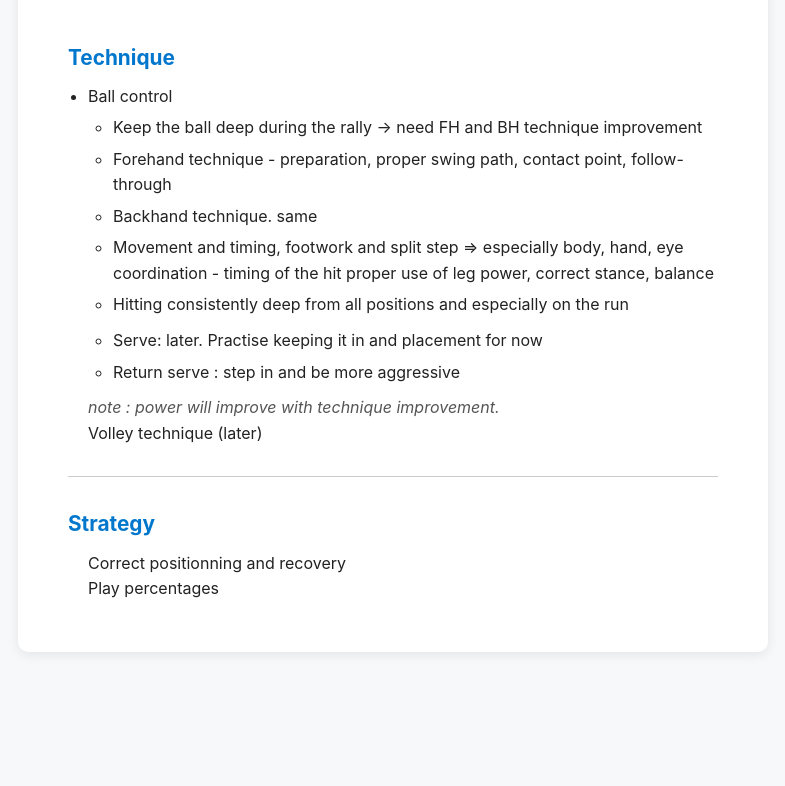
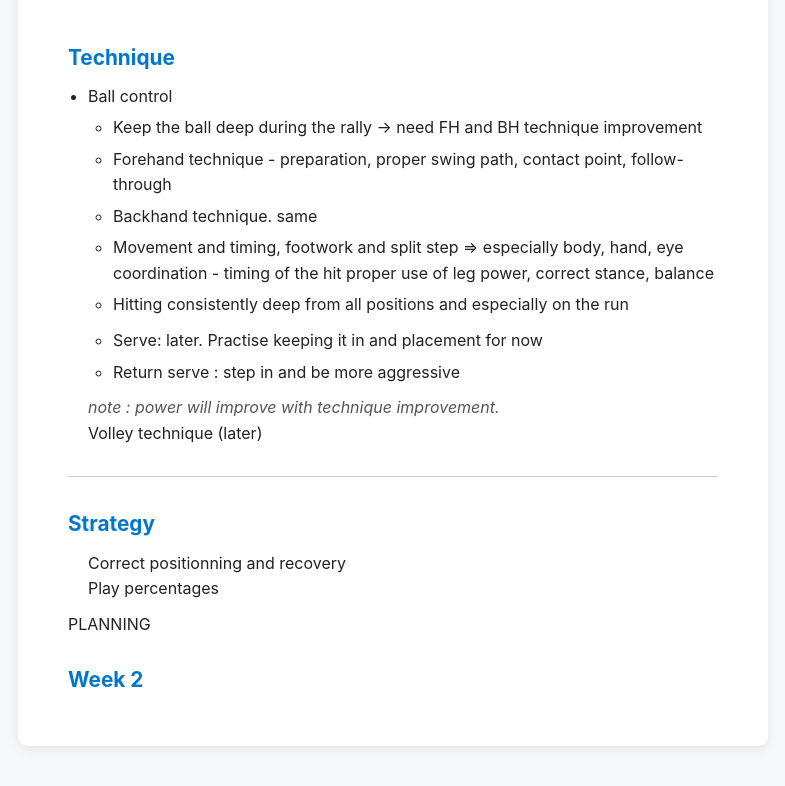
Before and after one commit to BelAEC/Tennis-Plans, a plain HTML site: page index.html in a window 1280 px wide. Shown: the part 142-928 px from the top of the page, without its empty margins (247-1032 px from the left). Before the commit the page ends 834 px from the top, so only its background shows below. Drawn offline with Linux system fonts and the light colour scheme.

Commit message:
planning

```diff
--- a/index.html
+++ b/index.html
@@ -109,6 +109,8 @@
        <p>Play percentages</p>
 
     </section>
+    <section id="planning">PLANNING</section>
+    <h2>Week 2</h2>
   </div>
 </body>
 </html>
```
